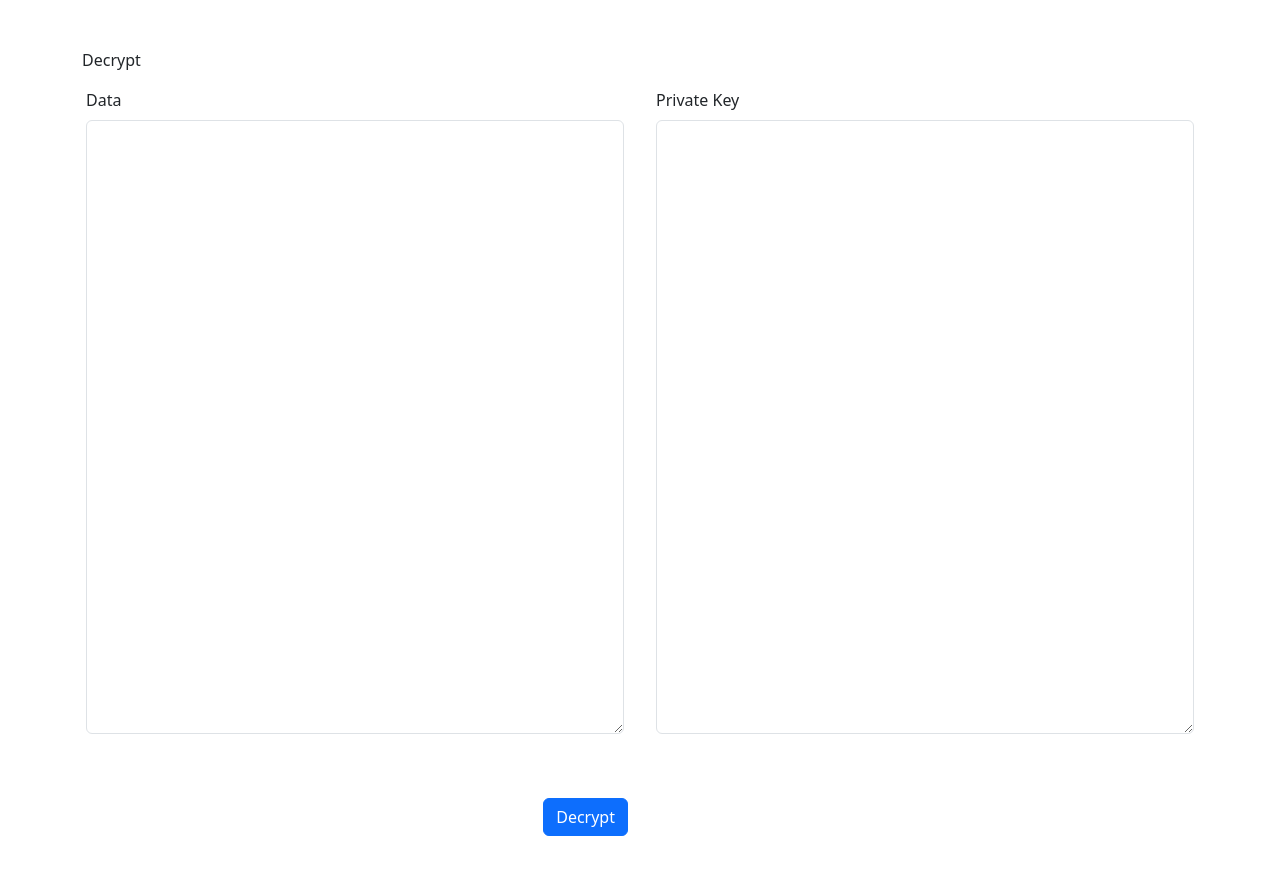
After one commit to Amirzan89/generateOpenSSL, a PHP site: page /decrypt.php in a window 1280 px wide. The commit adds this page. Run offline with PHP 8.4, Linux system fonts and the light colour scheme.

Commit message:
add encrypt and decrypt

```diff
--- /dev/null
+++ b/decrypt.php
@@ -0,0 +1,46 @@
+<?php
+if($_SERVER['REQUEST_METHOD'] == 'POST'){
+    if(!file_exists($_POST['data'])){
+        echo "<script>alert('errrorr file not found')</script>";
+        return;
+    }
+    openssl_private_decrypt(file_get_contents($_POST['data']), $outputt, $_POST['privateKey']);
+    if(!is_dir('output/decrypt')){
+        mkdir('output/decrypt', 0777, true);
+    }
+    $fileName = 'output/decrypt/dataDecrypt'.rand(0, 9999).'.bin';
+    file_put_contents($fileName, $outputt);
+    echo "<script>alert('success saved on $fileName')</script>";
+}
+?>
+<!DOCTYPE html>
+<html lang="en">
+<head>
+    <meta charset="UTF-8">
+    <meta name="viewport" content="width=device-width, initial-scale=1.0">
+    <title>Document</title>
+    <link href="https://cdn.jsdelivr.net/npm/bootstrap@5.3.3/dist/css/bootstrap.min.css" rel="stylesheet" integrity="sha384-QWTKZyjpPEjISv5WaRU9OFeRpok6YctnYmDr5pNlyT2bRjXh0JMhjY6hW+ALEwIH" crossorigin="anonymous">
+</head>
+<body>
+    <div class="container">
+        <div class="my-5">
+            <form action="./decrypt.php" method="POST">
+                Decrypt
+                <div class="row row-cols-2">
+                    <div class="p-3">
+                        <label for="privateKey" class="form-label">Data</label>
+                        <textarea class="form-control" name="data" id="data" rows="25"></textarea>
+                    </div>
+                    <div class="p-3">
+                        <label for="privateKey" class="form-label">Private Key</label>
+                        <textarea class="form-control" name="privateKey" id="privateKey" rows="25"></textarea>
+                    </div>
+                    <div class="mt-5 text-end">
+                        <button class="btn btn-primary" type="submit">Decrypt</button>
+                    </div>
+                </div>
+            </form>
+        </div>
+    </div>
+</body>
+</html>
--- a/index.php
+++ b/rsagen.php
@@ -23,15 +23,15 @@ if($_SERVER['REQUEST_METHOD'] == 'POST'){
 <body>
     <div class="container">
         <div class="my-5">
-            <form action="./index.php" method="POST">
+            <form action="./rsagen.php" method="POST">
                 <div class="row row-cols-2">
                     <div class="p-3">
                         <label for="publicKey" class="form-label">Public Key</label>
-                        <textarea class="form-control" name="publicKey" id="publicKey" rows="25"><?php echo $pubKey ?? null ?></textarea>
+                        <textarea class="form-control" name="publicKey" id="publicKey" readonly rows="25"><?php echo $pubKey ?? null ?></textarea>
                     </div>
                     <div class="p-3">
                         <label for="privateKey" class="form-label">Private key</label>
-                        <textarea class="form-control" name="privateKey" id="privateKey" rows="25"><?php echo $privKey ?? null ?></textarea>
+                        <textarea class="form-control" name="privateKey" id="privateKey" readonly rows="25"><?php echo $privKey ?? null ?></textarea>
                     </div>
                     <div class="mt-5 text-end">
                         <button class="btn btn-primary" type="submit">Generate</button>
```
Also changed, not shown: encrypt.php (added, +46 -0 lines), 1 other file.
